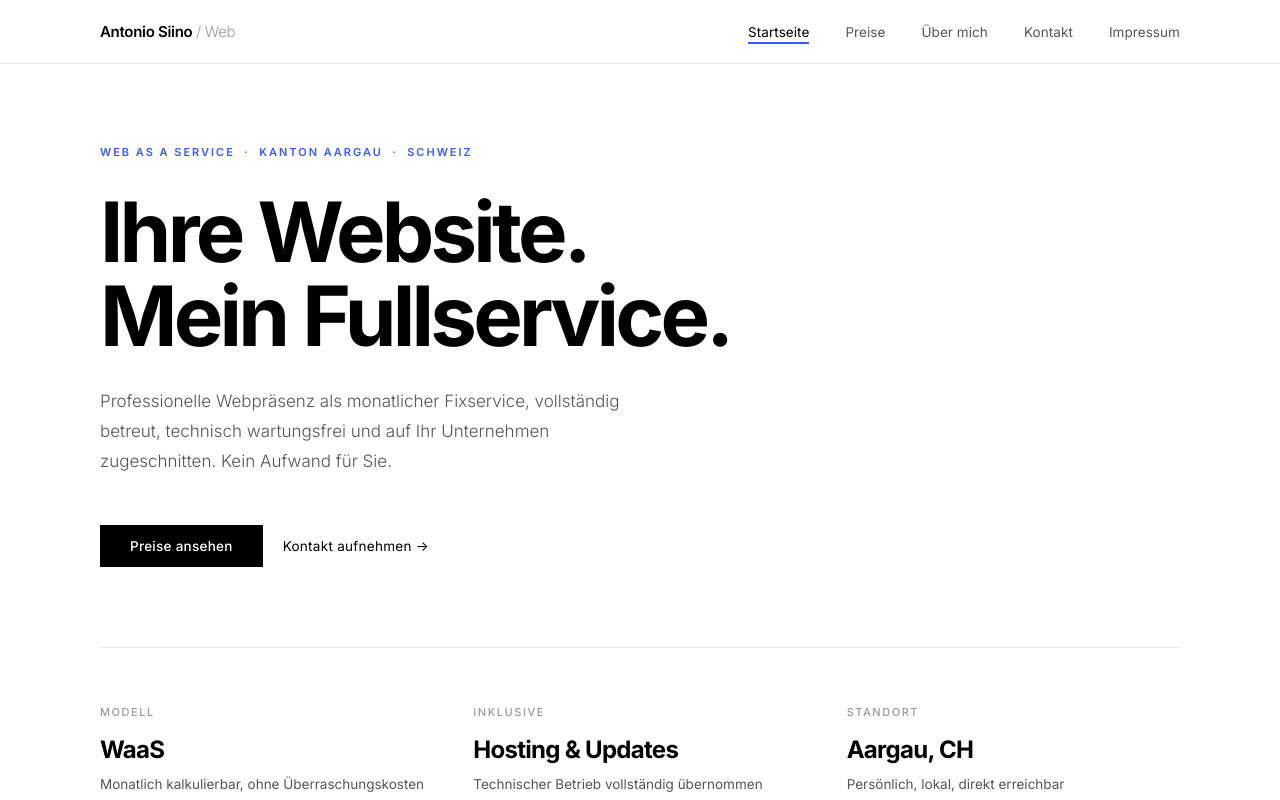
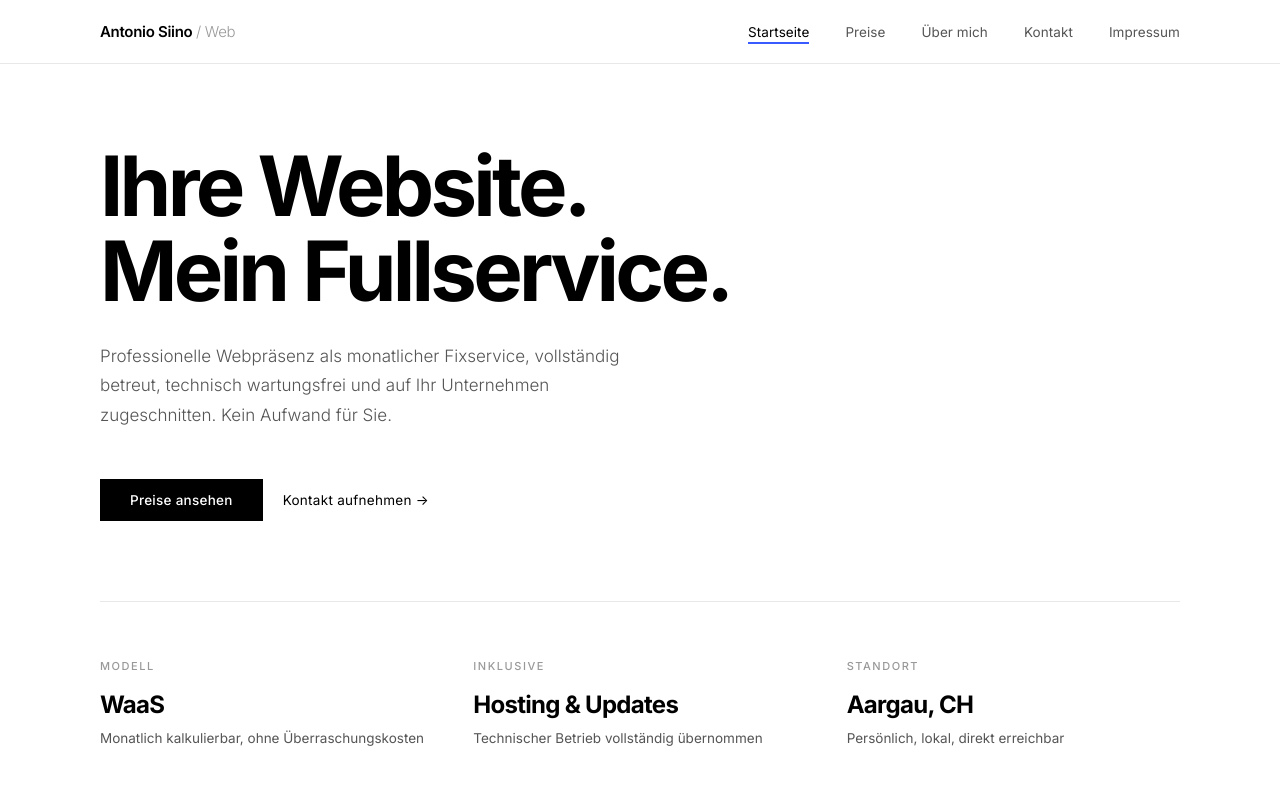
Before and after one commit to tonysiino22/webservicewebsite, a plain HTML site: page index.html in a window 1280 px wide. Shown: the top 800 px of the page. Drawn offline with Linux system fonts and the light colour scheme.

Commit message:
Kleine Änderung

```diff
--- a/index.html
+++ b/index.html
@@ -40,7 +40,6 @@
 <section id="startseite" class="active">
     <div class="container">
         <div class="hero">
-            <p class="eyebrow">Web as a Service &nbsp;·&nbsp; Kanton Aargau &nbsp;·&nbsp; Schweiz</p>
             <h1 class="hero-title">Ihre Website.<br>Mein Fullservice.</h1>
             <p class="hero-sub">Professionelle Webpräsenz als monatlicher Fixservice, vollständig betreut, technisch wartungsfrei und auf Ihr Unternehmen zugeschnitten. Kein Aufwand für Sie.</p>
             <div class="cta-row">
```
